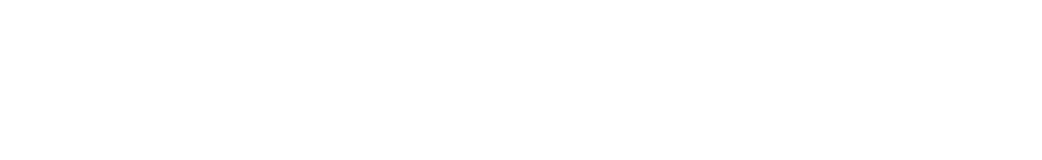
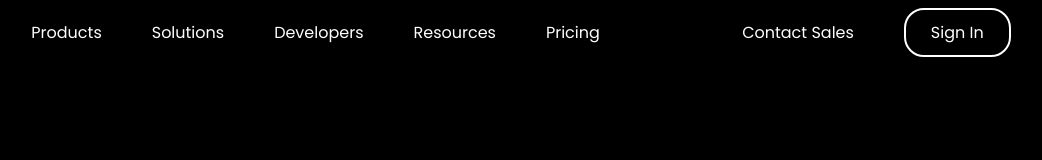
Before and after one commit to jessesarfoboateng/stripe-clone, a plain HTML site: page index.html in a window 1280 px wide. Shown: the whole page, without its empty margins (119-1161 px from the left). Drawn offline with Linux system fonts and the light colour scheme; a web font is replaced by a local one.

Commit message:
Working with header

```diff
--- a/css/page.css
+++ b/css/page.css
@@ -0,0 +1,42 @@
+body {
+  font-family: Poppins, Arial;
+  background-color: black;
+  color: white;
+}
+
+header {
+  display: flex;
+  justify-content: space-evenly;
+  align-items: center;
+}
+
+.left-header {
+  display: flex;
+  gap: 50px;
+  align-items: center;
+}
+
+.right-header {
+  display: flex;
+  gap: 50px;
+  align-items: center;
+}
+
+.pages, .sign-button {
+  cursor: pointer;
+  transition: opacity 0.5s;
+}
+
+.pages:hover, .sign-button:hover {
+  opacity: 0.6;
+}
+
+.sign-button {
+  border: solid 2px;
+  padding: 10px 25px;
+  border-radius: 20px;
+}
+
+.sign-button:active {
+  padding: 10px 20px;
+}
--- a/index.html
+++ b/index.html
@@ -10,6 +10,20 @@
   <title>STARZ</title>
 </head>
 <body>
+  <header>
+    <div class="left-header">
+      <a class="pages">Products</a>
+      <a class="pages">Solutions</a>
+      <a class="pages">Developers</a>
+      <a class="pages">Resources</a>
+      <a class="pages">Pricing</a>
+    </div>
+
+    <div class="right-header">
+      <a class="pages">Contact Sales</a>
+      <a class="sign-button">Sign In</a>
+    </div>
+  </header>
 
 </body>
 </html>
```
